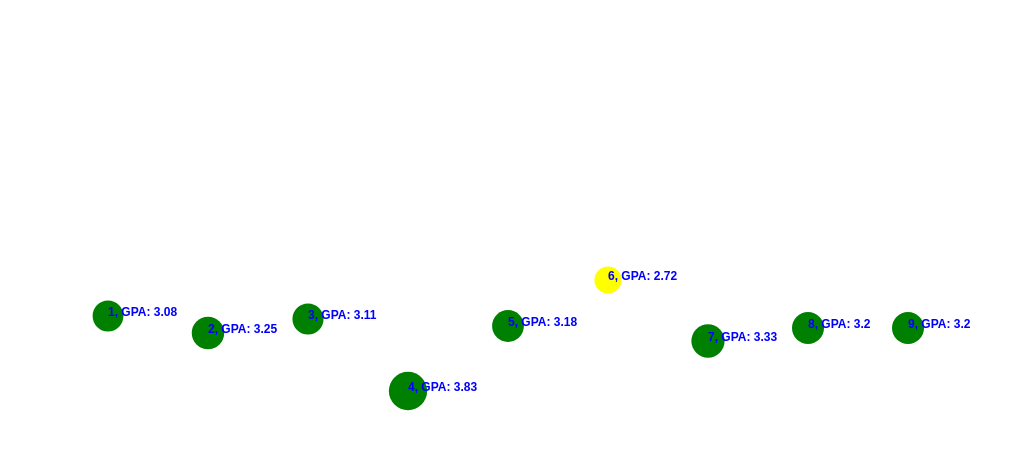
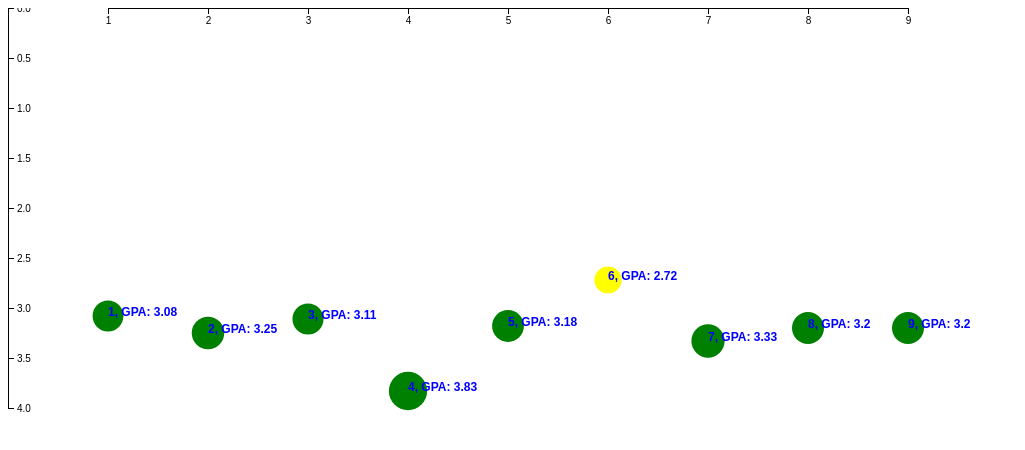
Before and after one commit to CasuallyCritical/SoftwareVizProjects, a plain HTML site: page Project3/index.html in a window 1280 px wide. Shown: the top 450 px of the page, without its empty margins (0-1025 px from the left). Drawn offline with nearby package versions, Linux system fonts and the light colour scheme.

Commit message:
Added Axis

```diff
--- a/Project3/index.html
+++ b/Project3/index.html
@@ -3,6 +3,14 @@
 <style> /* set the CSS */
 
 .bar { fill: steelblue; }
+
+p {
+    margin: 10px;
+    padding: 25px;
+    background-color: yellow;
+    color: pink;
+    font-family: Helvetica, Arial, sans-serif;
+}
 
 </style>
 <body>
@@ -52,9 +60,27 @@ var svg = d3.select("body")
         };
     }
 
+    var padding = 20;
+
     d3.csv("gpasemesters.csv", convertNumber, function(data) {
 
-        console.log(data);
+    console.log(data);
+
+
+        var xScale = d3.scaleLinear()
+        .domain([
+        d3.min(data, function(d) { return d.Term; }),
+        d3.max(data, function(d) { return d.Term; })
+        ])
+        .range([100, data.length * 100]);
+
+        var yScale = d3.scaleLinear()
+        .domain([
+            0,
+            4
+        ])
+        .range([0, 400])
+
 
 
 
@@ -100,7 +126,23 @@ var svg = d3.select("body")
         .attr("font-size", "12px")
         .attr("font-weight", function(d, i) { return 900; })
         .attr("fill", "blue");
+
+        var xAxis = d3.axisBottom()
+        .scale(xScale);
+
+        var yAxis = d3.axisRight()
+        .scale(yScale);
+
+
+
+        svg.append("g")
+        .call(xAxis);
+
+        svg.append("g")
+        .call(yAxis);
+
     })
+
 
 
 </script>
```
